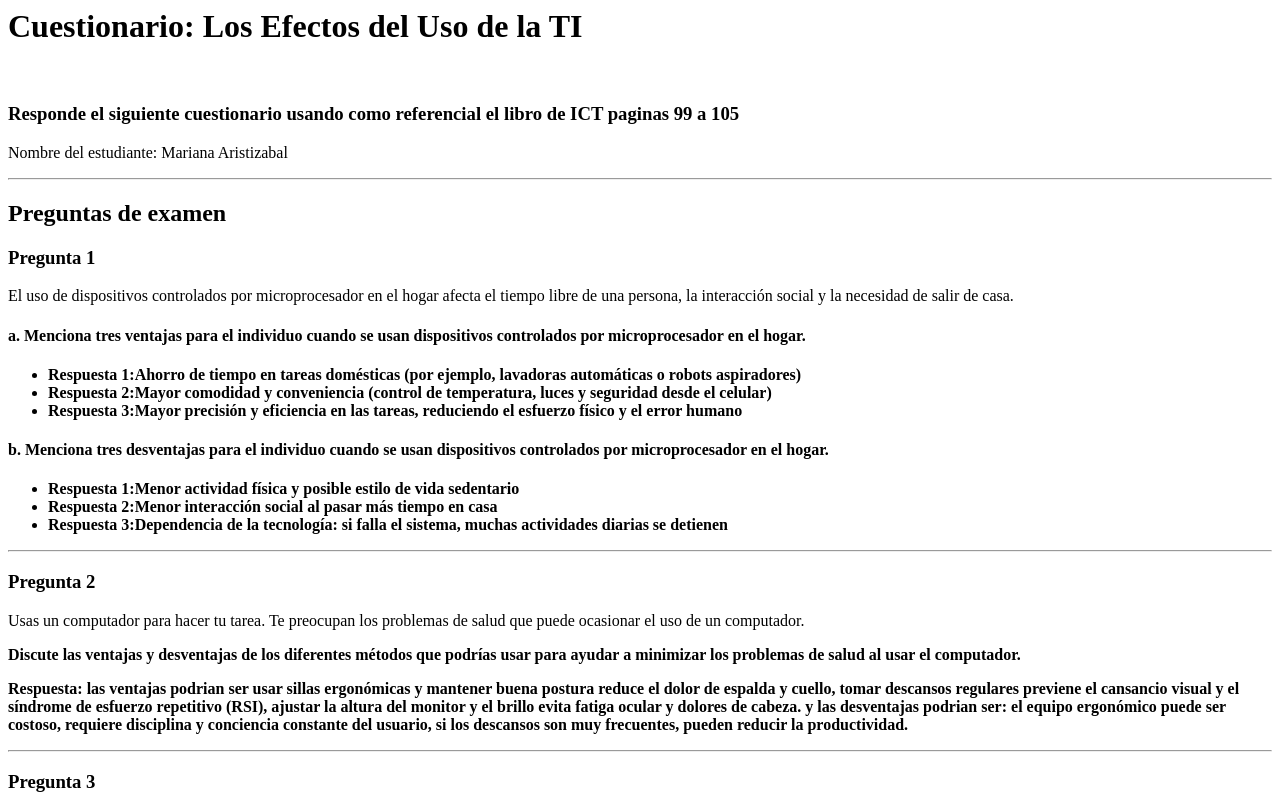
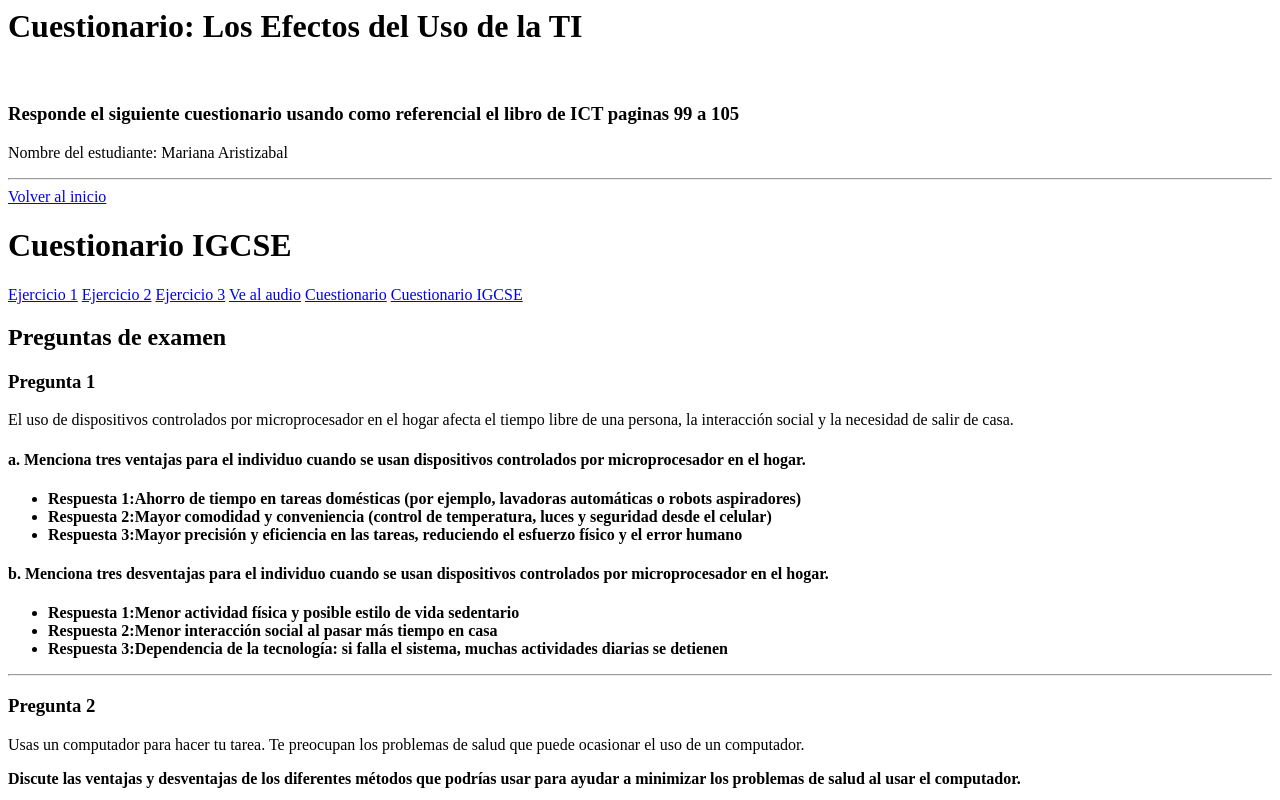
Before and after one commit to marianaaristizabalest-lang/marianaaristizabalest-lang.github.io, a plain HTML site: page CuestionarioIGCSE.html in a window 1280 px wide. Shown: the top 800 px of the page. Drawn offline with Linux system fonts and the light colour scheme.

Commit message:
Update CuestionarioIGCSE.html

```diff
--- a/CuestionarioIGCSE.html
+++ b/CuestionarioIGCSE.html
@@ -9,6 +9,17 @@
     <h3>Responde el siguiente cuestionario usando como referencial el libro de ICT paginas 99 a 105</h3>
     <p>Nombre del estudiante: Mariana Aristizabal</p>
     <hr>
+<a href="index.html">Volver al inicio </a>
+	<h1>
+	Cuestionario IGCSE
+	</h1>
+
+<a href ="Ejercicio1.html">Ejercicio 1</a>
+<a href ="Ejercicio2.html">Ejercicio 2</a>
+<a href ="Ejercicio3.html">Ejercicio 3</a>
+<a href ="Audio.html">Ve al audio</a>
+<a href ="Cuestionario.html">Cuestionario</a>
+<a href ="CuestionarioIGCSE.html">Cuestionario IGCSE</a>
 
     <h2>Preguntas de examen</h2>
 
```
